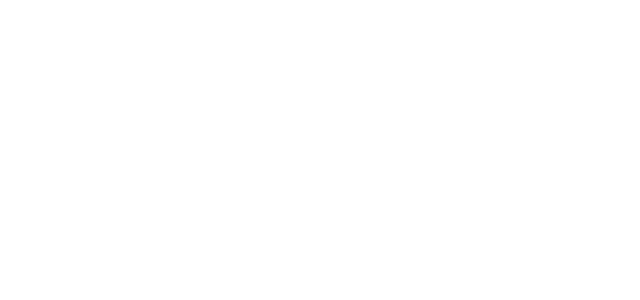
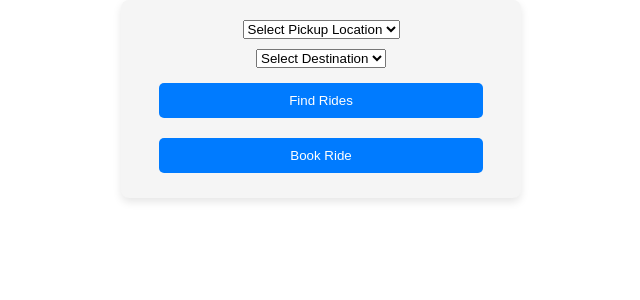
Before and after one commit to mohini17aug/rideShare, a React (Create React App) app in the folder rideshare/: page /booking in a window 1280 px wide. Before the commit this address had no page. Shown: the top 300 px of the page, without its empty margins (319-959 px from the left). Built offline with nearby package versions, Linux system fonts and the light colour scheme.

Commit message:
Added Ride booking

```diff
--- a/rideshare/src/App.js
+++ b/rideshare/src/App.js
@@ -3,6 +3,7 @@
 import LoginForm from './Components/LoginPage/login';
 import RegistrationForm from './Components/RegistrationPage/registration';
 import FeedbackPage from './Components/FeedbackPage/feedback';
+import RideBooking from './Components/RideBooking/RideBooking';
 
 function App() {
   return (
@@ -11,6 +12,7 @@
       <Route path="/register" element={<RegistrationForm />}/>
       <Route path="/" element={<LoginForm />}/>
       <Route path="/feedback" element={<FeedbackPage />} />
+      <Route path="/booking" element={<RideBooking />} />
     </Routes>
     </BrowserRouter>
   );
--- /dev/null
+++ b/rideshare/src/Components/RideBooking/RideBooking.css
@@ -0,0 +1,50 @@
+.ride-booking {
+    display: flex;
+    flex-direction: column;
+    align-items: center;
+    padding: 20px;
+    gap: 10px;
+    background-color: #f5f5f5;
+    border-radius: 8px;
+    box-shadow: 0 4px 8px rgba(0, 0, 0, 0.1);
+    max-width: 400px;
+    margin: auto;
+  }
+
+  .ride-booking input[type="text"],
+  .ride-booking button {
+    width: 90%;
+    padding: 10px;
+    border-radius: 5px;
+    border: 1px solid #ccc;
+    margin: 5px 0;
+  }
+
+  .ride-booking button {
+    background-color: #007bff;
+    color: white;
+    cursor: pointer;
+    border: none;
+  }
+
+  .ride-booking button:hover {
+    background-color: #0056b3;
+  }
+
+  .ride-options {
+    display: flex;
+    flex-direction: column;
+    align-items: start;
+    gap: 5px;
+    width: 90%;
+  }
+
+  .ride-option {
+    display: flex;
+    align-items: center;
+    gap: 10px;
+  }
+
+  .ride-booking p {
+    color: #28a745;
+  }
--- /dev/null
+++ b/rideshare/src/Components/RideBooking/RideBooking.js
@@ -0,0 +1,74 @@
+import React, { useState } from 'react';
+import './RideBooking.css';
+
+function RideBooking() {
+  const [pickupLocation, setPickupLocation] = useState('');
+  const [destination, setDestination] = useState('');
+  const [rideOptions, setRideOptions] = useState([]);
+  const [selectedRide, setSelectedRide] = useState(null);
+  const [bookingStatus, setBookingStatus] = useState('');
+
+  const pickupLocations = ['Location A', 'Location B', 'Location C'];
+  const destinationLocations = ['Destination 1', 'Destination 2', 'Destination 3'];
+
+  // Mock function to simulate fetching ride options based on pickup and destination
+  const fetchRideOptions = () => {
+    // This should ideally fetch from an API
+    setRideOptions([
+      { id: 1, name: 'Standard', eta: '5 mins', cost: '10 Rs.' },
+      { id: 2, name: 'Premium', eta: '8 mins', cost: '20 Rs.' },
+      { id: 3, name: 'Group', eta: '10 mins', cost: '15 Rs.' }
+    ]);
+  };
+
+  const bookRide = () => {
+    // This function would ideally interact with an API to book the ride
+    if (selectedRide) {
+      setBookingStatus(`Ride booked with ${selectedRide.name}. A driver will be there in ${selectedRide.eta}.`);
+    } else {
+      setBookingStatus('No ride option selected.');
+    }
+  };
+
+  return (
+    <div className="ride-booking">
+      <select value={''} onChange={(e) => setPickupLocation(e.target.value)}>
+        <option value="">Select Pickup Location</option>
+        {pickupLocations.map((location, index) => (
+          <option key={index} value={location}>{location}</option>
+        ))}
+      </select>
+
+      <select value={''} onChange={(e) => setDestination(e.target.value)}>
+        <option value="">Select Destination</option>
+        {destinationLocations.map((destination, index) => (
+          <option key={index} value={destination}>{destination}</option>
+        ))}
+      </select>
+      <button onClick={fetchRideOptions}>Find Rides</button>
+
+      {rideOptions.length > 0 && (
+        <div className="ride-options">
+          <h3>Select a ride option:</h3>
+          {rideOptions.map((option) => (
+            <div className="ride-option" key={option.id}>
+              <input
+                type="radio"
+                name="rideOption"
+                value={option.id}
+                onChange={() => setSelectedRide(option)}
+              />
+              {`${option.name} - ${option.eta} - ${option.cost}`}
+            </div>
+          ))}
+        </div>
+      )}
+
+      <button onClick={bookRide}>Book Ride</button>
+
+      {bookingStatus && <p>{bookingStatus}</p>}
+    </div>
+  );
+}
+
+export default RideBooking;
```
Also changed, not shown: 1 other file (tests, documents, lock files or other folders).
